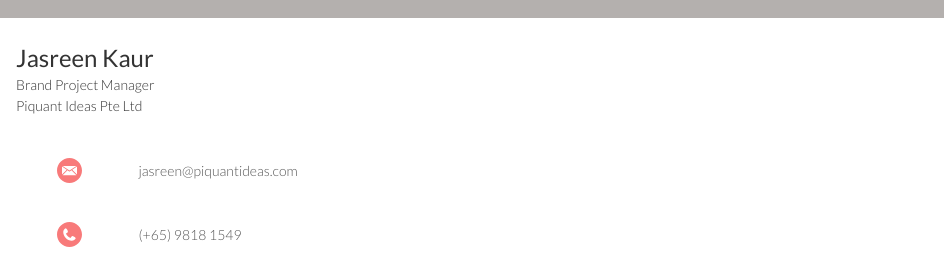
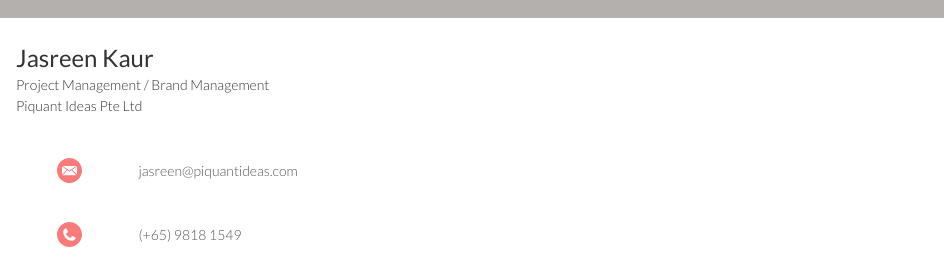
Before and after one commit to Piquantideas/JK-digital-namecard, a plain HTML site: page index.html in a window 1280 px wide. Shown: the part 222-501 px from the top of the page, 0-944 px from the left. Drawn offline with Linux system fonts and the light colour scheme; a web font is replaced by a local one.

Commit message:
Update index.html

```diff
--- a/index.html
+++ b/index.html
@@ -26,7 +26,7 @@
 			<div class="row name-title-company">
 				<div class="col is-6">
 					<p class="text-name">Jasreen Kaur</p>
-					<p class="text-title-company">Brand Project Manager</p>
+					<p class="text-title-company">Project Management / Brand Management</p>
 					<p class="text-title-company">Piquant Ideas Pte Ltd</p>
 				</div>
 				<div class="col">
```
